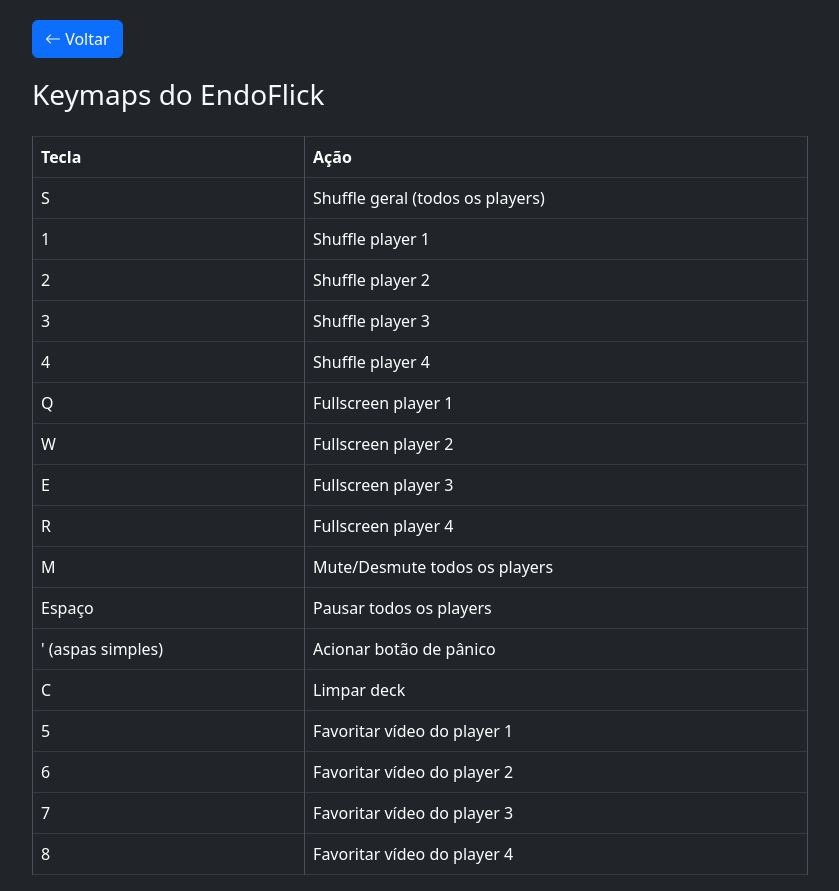
After one commit to lscheffel/EndoFlix, a Flask app: page /keymaps in a window 1280 px wide. The commit adds this page. Shown: the whole page, without its empty margins (220-1059 px from the left). Run offline with Flask 3, Linux system fonts and the light colour scheme; some libraries are stand-ins or nearby versions.

Commit message:
Keymaps Template released

```diff
--- /dev/null
+++ b/Templates/keymaps.html
@@ -0,0 +1,101 @@
+<!DOCTYPE html>
+<html lang="pt-BR">
+<head>
+    <meta charset="UTF-8">
+    <title>EndoFlick - Keymaps</title>
+    <link href="https://cdn.jsdelivr.net/npm/bootstrap@5.3.0/dist/css/bootstrap.min.css" rel="stylesheet">
+    <link href="https://cdn.jsdelivr.net/npm/bootstrap-icons@1.10.5/font/bootstrap-icons.css" rel="stylesheet">
+    <style>
+        body { background-color: #212529; color: #f8f9fa; }
+        .container { max-width: 800px; margin-top: 20px; }
+        .table { background-color: #343a40; }
+        .table th, .table td { border-color: #495057; }
+        .btn-back { margin-bottom: 20px; }
+    </style>
+</head>
+<body>
+    <div class="container">
+        <a href="/" class="btn btn-primary btn-back"><i class="bi bi-arrow-left"></i> Voltar</a>
+        <h1 class="h3 mb-4">Keymaps do EndoFlick</h1>
+        <table class="table table-bordered table-dark">
+            <thead>
+                <tr>
+                    <th>Tecla</th>
+                    <th>Ação</th>
+                </tr>
+            </thead>
+            <tbody>
+                <tr>
+                    <td>S</td>
+                    <td>Shuffle geral (todos os players)</td>
+                </tr>
+                <tr>
+                    <td>1</td>
+                    <td>Shuffle player 1</td>
+                </tr>
+                <tr>
+                    <td>2</td>
+                    <td>Shuffle player 2</td>
+                </tr>
+                <tr>
+                    <td>3</td>
+                    <td>Shuffle player 3</td>
+                </tr>
+                <tr>
+                    <td>4</td>
+                    <td>Shuffle player 4</td>
+                </tr>
+                <tr>
+                    <td>Q</td>
+                    <td>Fullscreen player 1</td>
+                </tr>
+                <tr>
+                    <td>W</td>
+                    <td>Fullscreen player 2</td>
+                </tr>
+                <tr>
+                    <td>E</td>
+                    <td>Fullscreen player 3</td>
+                </tr>
+                <tr>
+                    <td>R</td>
+                    <td>Fullscreen player 4</td>
+                </tr>
+                <tr>
+                    <td>M</td>
+                    <td>Mute/Desmute todos os players</td>
+                </tr>
+                <tr>
+                    <td>Espaço</td>
+                    <td>Pausar todos os players</td>
+                </tr>
+                <tr>
+                    <td>' (aspas simples)</td>
+                    <td>Acionar botão de pânico</td>
+                </tr>
+                <tr>
+                    <td>C</td>
+                    <td>Limpar deck</td>
+                </tr>
+                <tr>
+                    <td>5</td>
+                    <td>Favoritar vídeo do player 1</td>
+                </tr>
+                <tr>
+                    <td>6</td>
+                    <td>Favoritar vídeo do player 2</td>
+                </tr>
+                <tr>
+                    <td>7</td>
+                    <td>Favoritar vídeo do player 3</td>
+                </tr>
+                <tr>
+                    <td>8</td>
+                    <td>Favoritar vídeo do player 4</td>
+                </tr>
+            </tbody>
+        </table>
+    </div>
+    <script src="https://cdn.jsdelivr.net/npm/bootstrap@5.3.0/dist/js/bootstrap.bundle.min.js"></script>
+</body>
+</html>
--- a/main.py
+++ b/main.py
@@ -259,7 +259,9 @@ def remove_session():
     finally:
         cur.close()
         conn.close()
-
+@app.route('/keymaps')
+def keymaps():
+    return render_template('keymaps.html')
 @app.route('/favorites', methods=['GET', 'POST', 'DELETE'])
 def favorites():
     conn = get_db_connection()
```
Also changed, not shown: Templates/base.html (+51 -59 lines).
